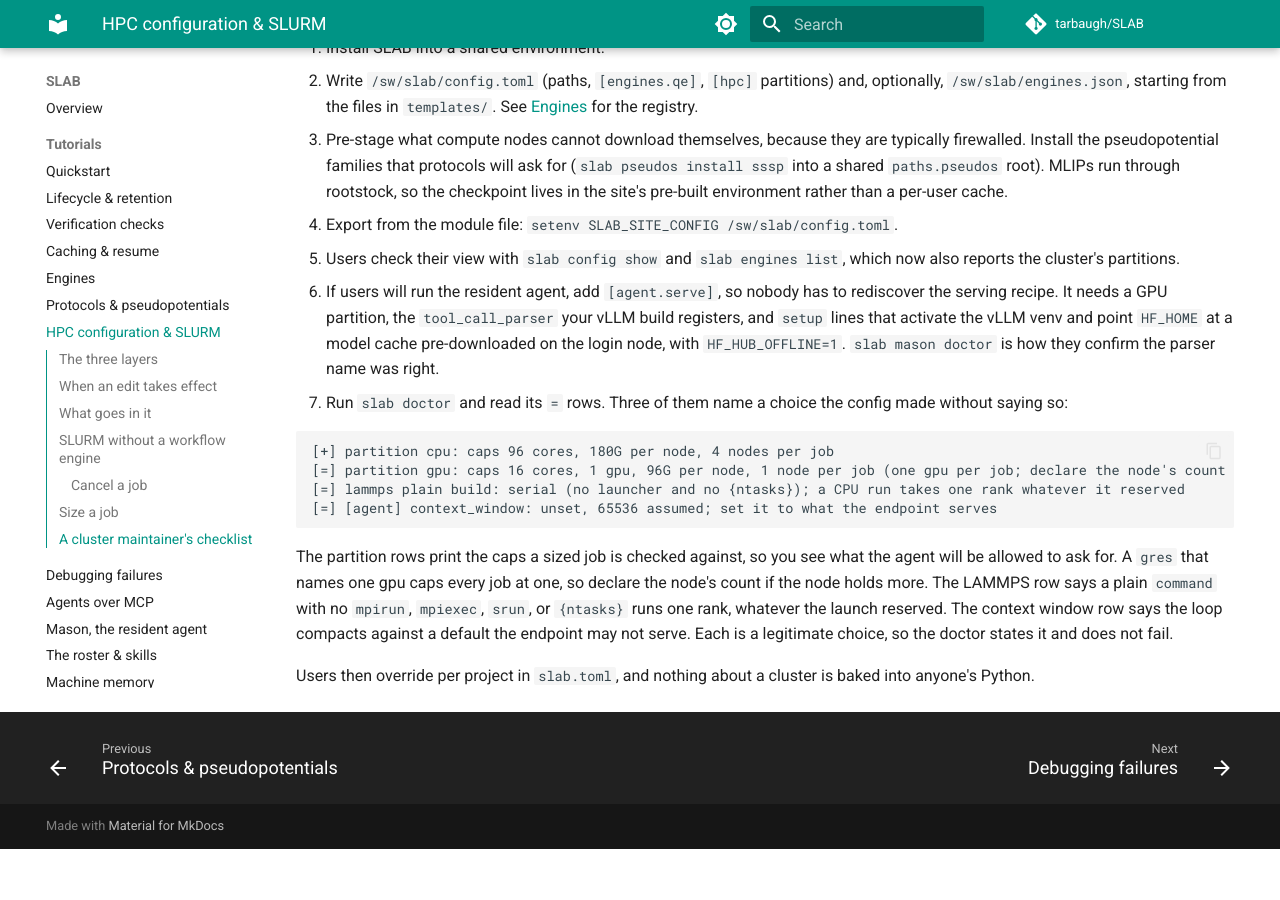
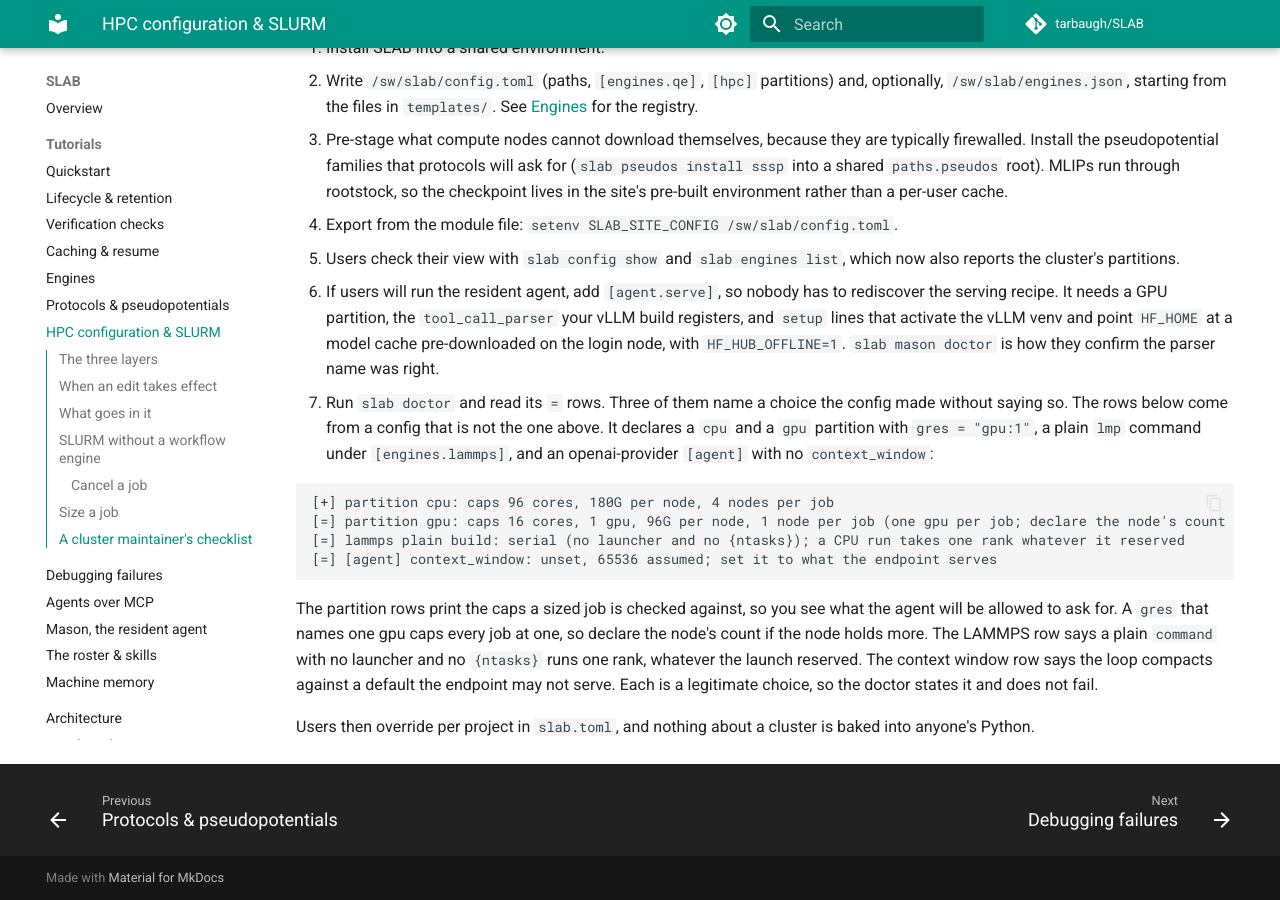
Before and after one commit to tarbaugh/SLAB, an MkDocs documentation site: the page built from docs/tutorials/hpc-config.md, in a window 1280 px wide and 900 px high, scrolled down 6985 px. Built offline with MkDocs 1.6.1 and Material for MkDocs 9.7.7, drawn with Linux system fonts in a browser that asks for light colours; comment, search, counter and statistics services are not loaded; before the commit the page ends 7834 px from its top, so only the background shows below that.

Commit message:
structure: the context window row fires without an endpoint, more launchers count, and the doctor capture names its config
Review fixes for config-guards before it lands on main. The
context_window row required an endpoint, which a cluster [agent] never
sets because the serve job records the URL; it now fires for every
openai-provider config. The plain-build row recognises aprun, jsrun,
orterun, prun, and the hydra and rsh forms of mpirun and mpiexec, so a
Cray or Summit command is not called serial. cuda/aware joins the
keyword set as the spelling LAMMPS still accepts. The hpc-config step
says which config produced its captured rows, the engines sentence is
split, and the changelog records the change.

Co-Authored-By: Claude Fable 5.1 <noreply@anthropic.com>

````diff
--- a/docs/tutorials/hpc-config.md
+++ b/docs/tutorials/hpc-config.md
@@ -393,7 +393,10 @@ and `time_limit`, so the agent knows the caps before it submits.
    pre-downloaded on the login node, with `HF_HUB_OFFLINE=1`.
    `slab mason doctor` is how they confirm the parser name was right.
 7. Run `slab doctor` and read its `=` rows. Three of them name a choice
-   the config made without saying so:
+   the config made without saying so. The rows below come from a config
+   that is not the one above. It declares a `cpu` and a `gpu` partition
+   with `gres = "gpu:1"`, a plain `lmp` command under `[engines.lammps]`,
+   and an openai-provider `[agent]` with no `context_window`:
 
    ```text
    [+] partition cpu: caps 96 cores, 180G per node, 4 nodes per job
@@ -405,9 +408,8 @@ and `time_limit`, so the agent knows the caps before it submits.
    The partition rows print the caps a sized job is checked against, so
    you see what the agent will be allowed to ask for. A `gres` that names
    one gpu caps every job at one, so declare the node's count if the node
-   holds more.
-   The LAMMPS row says a plain `command` with no `mpirun`, `mpiexec`,
-   `srun`, or `{ntasks}` runs one rank, whatever the launch reserved. The
+   holds more. The LAMMPS row says a plain `command` with no launcher
+   and no `{ntasks}` runs one rank, whatever the launch reserved. The
    context window row says the loop compacts against a default the
    endpoint may not serve. Each is a legitimate choice, so the doctor
    states it and does not fail.
````
Also changed, not shown: CHANGELOG.md (+8 -0 lines), docs/tutorials/engines.md (+5 -4 lines), 3 other files.
